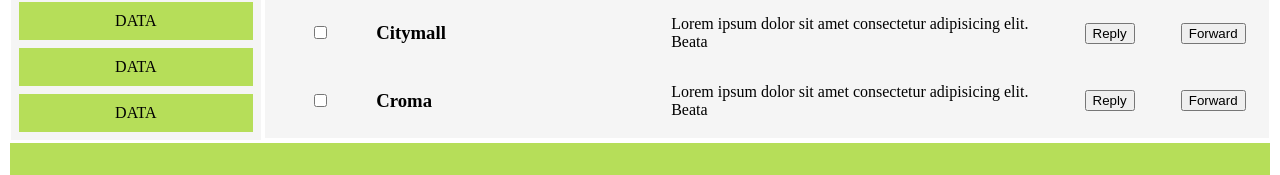
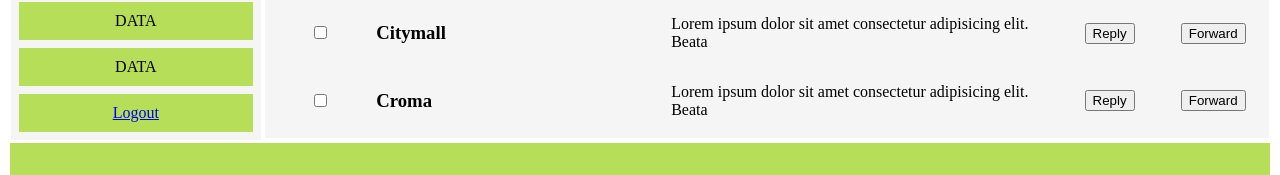
Before and after one commit to codewithkaushlesh/gmailproject, a plain HTML site: page index.html in a window 1280 px wide. Shown: the part 438-613 px from the top of the page. Drawn offline with Linux system fonts and the light colour scheme.

Commit message:
Update index.html

```diff
--- a/index.html
+++ b/index.html
@@ -54,7 +54,7 @@
                         </tr>
                         <tr align="center" valign="top"  bgcolor="#b6de59">
                             <td width="100%">
-                                DATA
+                                <a href="login.html">Logout</a>
                             </td>
                         </tr>
                 </table>
```
